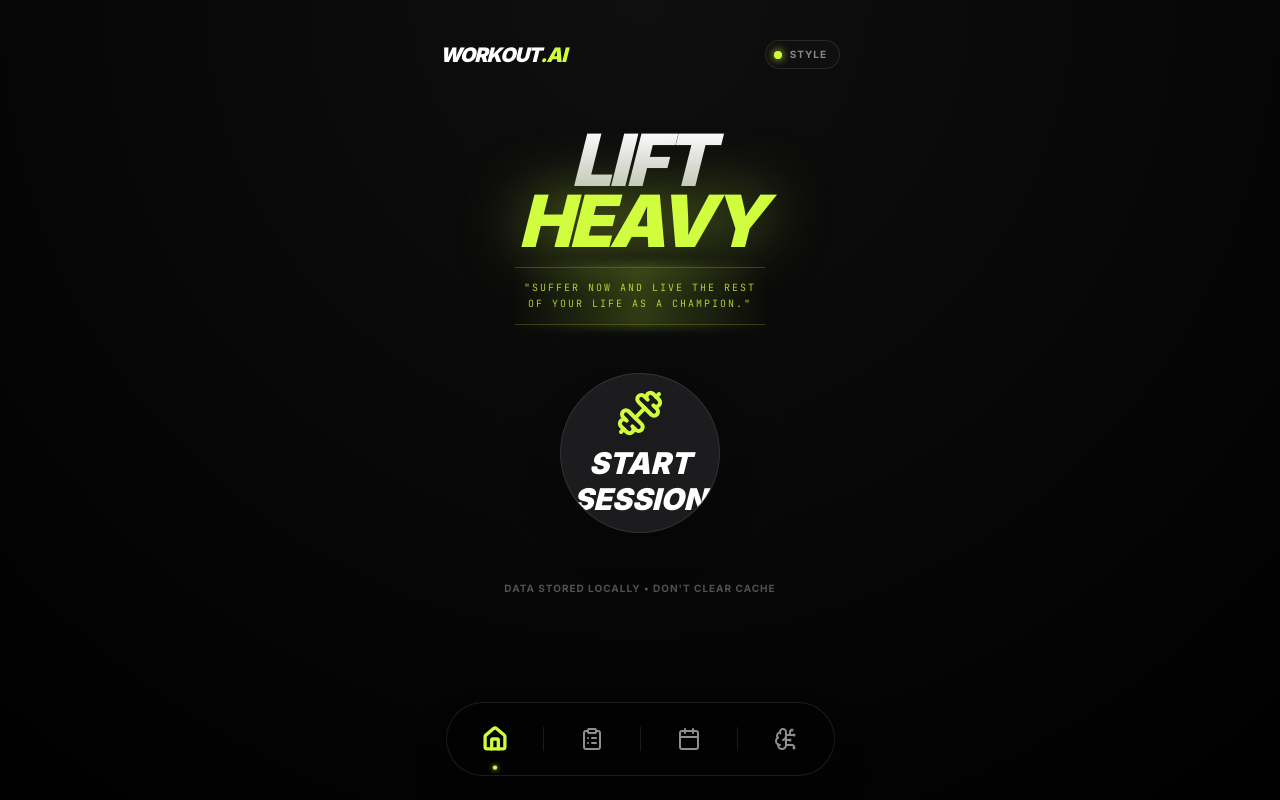
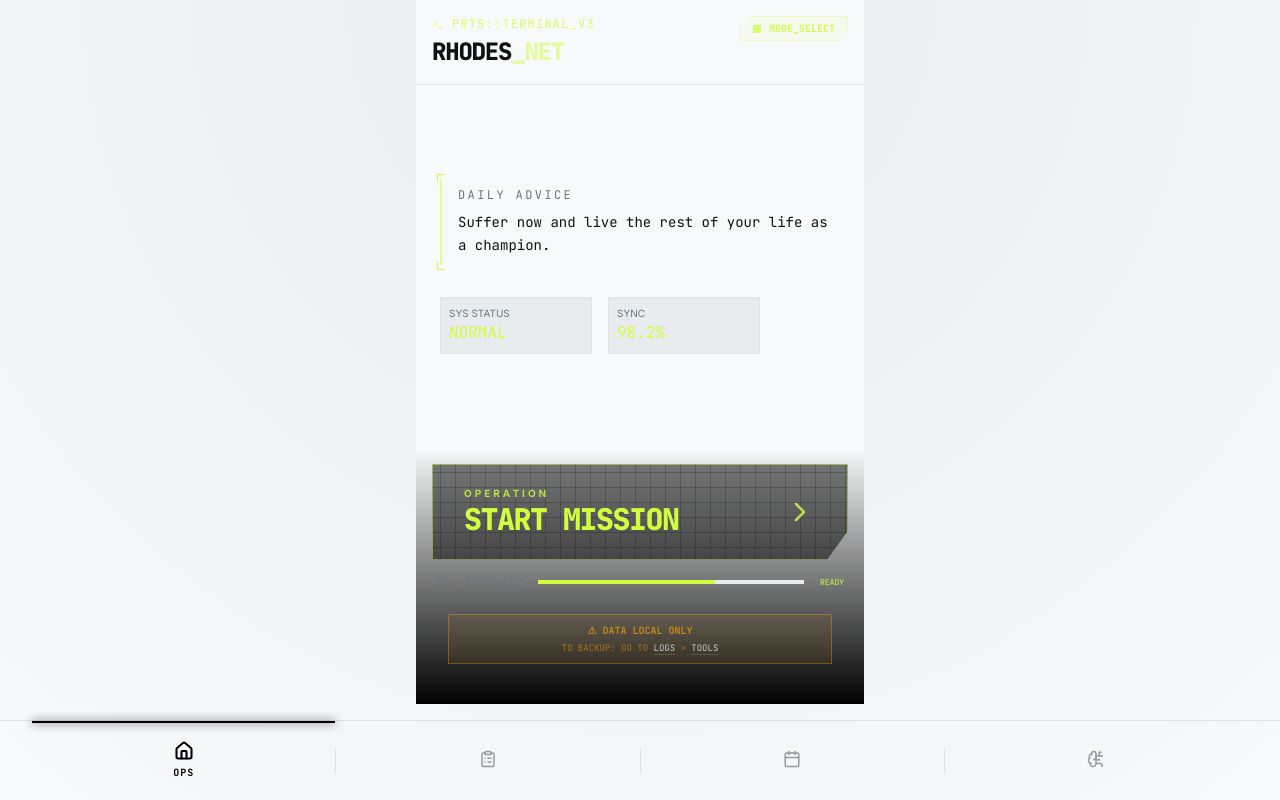
Before and after one commit to cwy433-png/SimpleWorkoutRecorder, a React (Vite) app: page / in a window 1280 px wide. Built offline with nearby package versions, Linux system fonts and the light colour scheme.

Commit message:
feat: updated default theme to Rhodes Clinical (Light)

```diff
--- a/src/App.jsx
+++ b/src/App.jsx
@@ -67,6 +67,16 @@ const THEME_REGISTRY = {
   ],
   rhodes: [
     {
+      name: 'Clinical (Light)',
+      primary: '#000000',
+      bg: '#F8F9FA',
+      surface: '#E9ECEF',
+      textMain: '#111111',
+      textMuted: '#6c757d',
+      border: '#dee2e6',
+      type: 'light'
+    },
+    {
       name: 'Rhodes OS',
       primary: '#A4C639',
       bg: '#0b0b0d',
@@ -86,22 +96,12 @@ const THEME_REGISTRY = {
       border: '#334155',
       type: 'dark'
     },
-    {
-      name: 'Clinical (Light)',
-      primary: '#000000',
-      bg: '#F8F9FA',
-      surface: '#E9ECEF',
-      textMain: '#111111',
-      textMuted: '#6c757d',
-      border: '#dee2e6',
-      type: 'light'
-    },
   ]
 };
 
 const STYLES = [
+  { id: 'rhodes', name: 'Rhodes Protocol' },
   { id: 'cyber', name: 'Cyber Heavy' },
-  { id: 'rhodes', name: 'Rhodes Protocol' }
 ];
 
 function App() {
--- a/src/modules/home/HomeView_Cyber.jsx
+++ b/src/modules/home/HomeView_Cyber.jsx
@@ -50,10 +50,15 @@ export const HomeView_Cyber = ({ onStart, view, quote, onOpenTheme }) => (
                 <div className="hero-glow absolute top-1/2 left-1/2 -translate-x-1/2 -translate-y-1/2 w-full h-full bg-primary/20 blur-[60px] opacity-0 group-hover:opacity-100 transition-opacity duration-700 pointer-events-none"></div>
             </div>
 
-            {/* Data Warning */}
-            <p className="text-[10px] text-white/30 font-bold uppercase tracking-widest mt-8">
-                Data Stored Locally • Don't Clear Cache
-            </p>
+            {/* Data Warning - High Visibility */}
+            <div className="mt-12 text-center text-alert/80 space-y-1">
+                <p className="text-[10px] font-black uppercase tracking-widest text-[#FF453A]">
+                    ⚠ Data Stored on Device
+                </p>
+                <p className="text-[9px] font-mono text-white/50">
+                    Backup via <span className="text-white underline decoration-white/30">LOGS</span> &gt; <span className="text-white underline decoration-white/30">TOOLS</span>
+                </p>
+            </div>
         </div>
     </div>
 );
--- a/src/modules/home/HomeView_Rhodes.jsx
+++ b/src/modules/home/HomeView_Rhodes.jsx
@@ -102,10 +102,13 @@ export const HomeView_Rhodes = ({ onStart, view, quote, onOpenTheme }) => (
                     <span className="text-[8px] font-mono text-primary">READY</span>
                 </div>
 
-                {/* Data Persistence Warning */}
-                <div className="text-center mt-4">
-                    <p className="text-[9px] font-mono text-[var(--color-text-muted)] opacity-60">
-                        ⚠ DATA STORED LOCALLY. DO NOT CLEAR CACHE WITHOUT EXPORT.
+                {/* Data Persistence Warning - High Visibility */}
+                <div className="mt-6 mb-2 mx-4 p-2 border border-amber-500/50 bg-amber-500/10 text-center animate-pulse">
+                    <p className="text-[10px] font-mono text-amber-500 font-bold">
+                        ⚠ DATA LOCAL ONLY
+                    </p>
+                    <p className="text-[9px] font-mono text-amber-500/80 mt-1">
+                        TO BACKUP: GO TO <span className="text-white border-b border-white/20">LOGS</span> &gt; <span className="text-white border-b border-white/20">TOOLS</span>
                     </p>
                 </div>
             </div>
```
